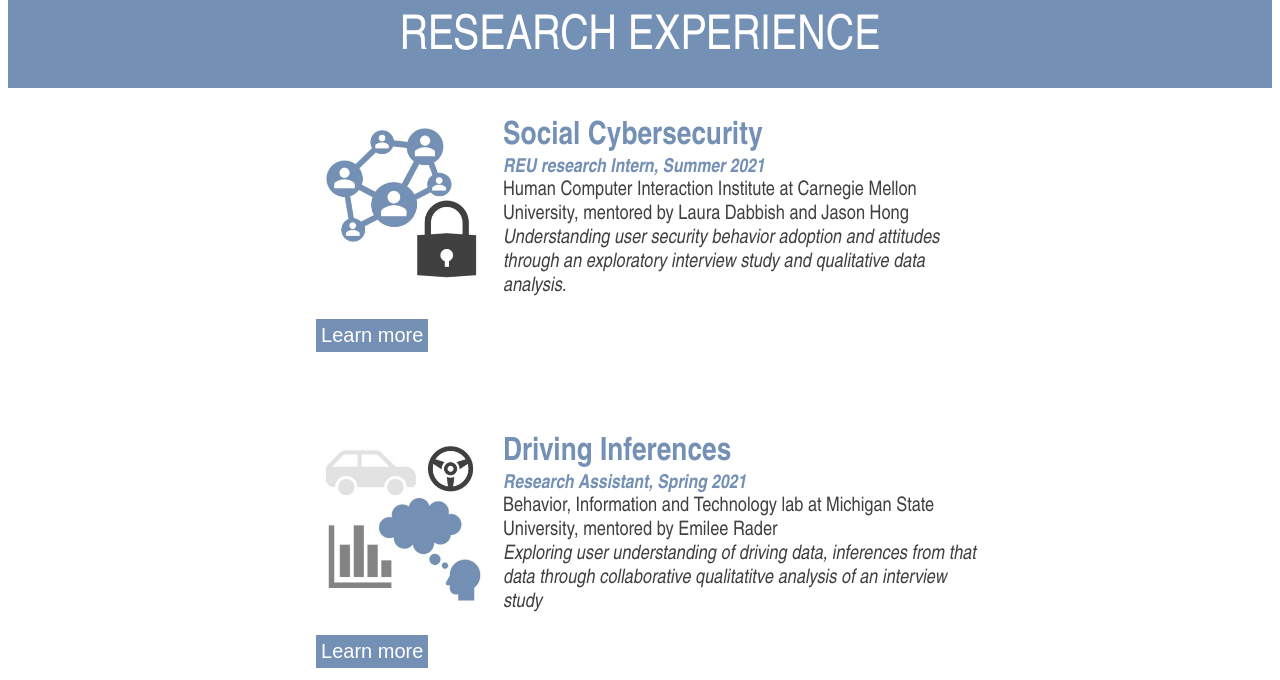
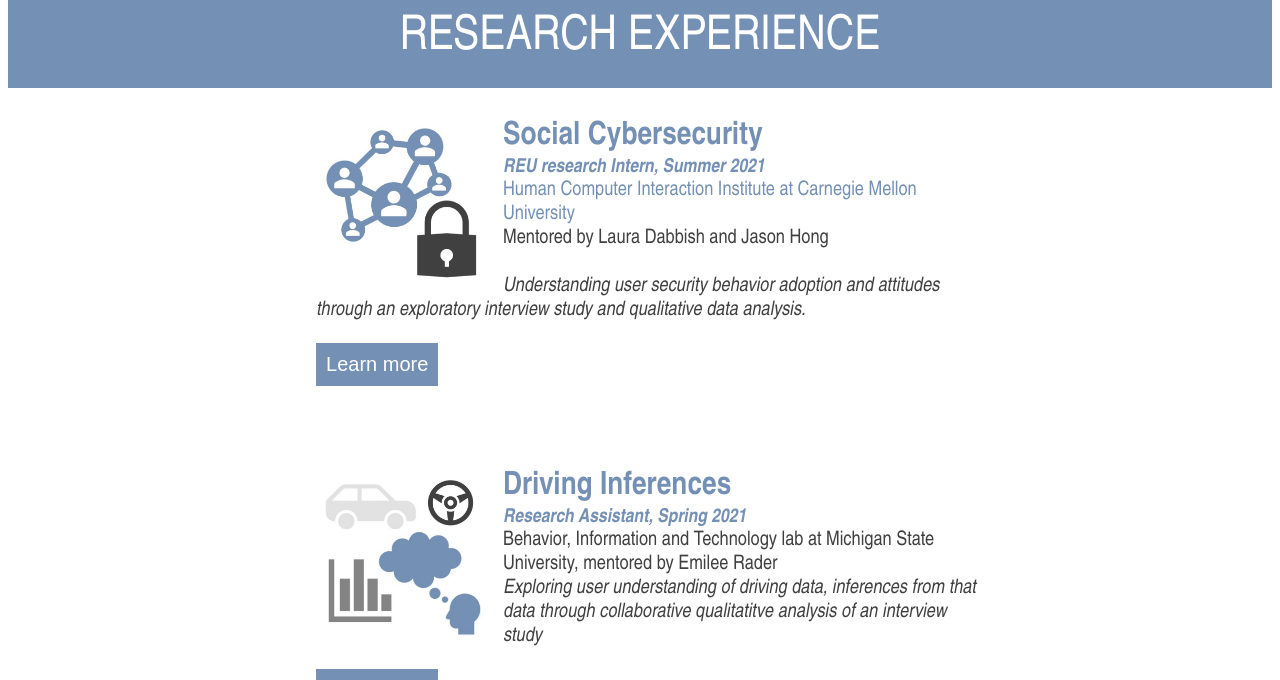
Before and after one commit to fayekollig/mi349_finalportfolio, a plain HTML site: page research.html in a window 1280 px wide. Shown: the part 120-800 px from the top of the page. Drawn offline with Linux system fonts and the light colour scheme.

Commit message:
stage it

```diff
--- a/research.html
+++ b/research.html
@@ -28,7 +28,8 @@
           <img src="assets/socialcybersecurity.png" alt="Icon showing social network and lock">
           <h2>Social Cybersecurity</h2>
           <h3>REU research Intern, Summer 2021</h3>
-          <p>Human Computer Interaction Institute at Carnegie Mellon University, mentored by Laura Dabbish and Jason Hong
+          <p><a href="https://hcii.cmu.edu/" traget="_blank">Human Computer Interaction Institute at Carnegie Mellon University</a><br>
+            Mentored by Laura Dabbish and Jason Hong <br>
             <br> <em> Understanding user security behavior adoption and attitudes through an exploratory interview study
             and qualitative data analysis.</em>
           </p>
--- a/style.css
+++ b/style.css
@@ -175,6 +175,7 @@ color: inherit;
 
 .researchBoxWrapper a {
   text-decoration: none;
+  color: #7490b5;
 }
 
 .researchBoxWrapper {
@@ -189,11 +190,12 @@ color: inherit;
   margin-bottom: 1em;
 }
 
+
 .researchBox button {
   color: white;
   background-color: #7490b5;
   font-size: 1.25em;
-  padding: 5px;
+  padding: 10px;
   border: none;
 }
 
```
